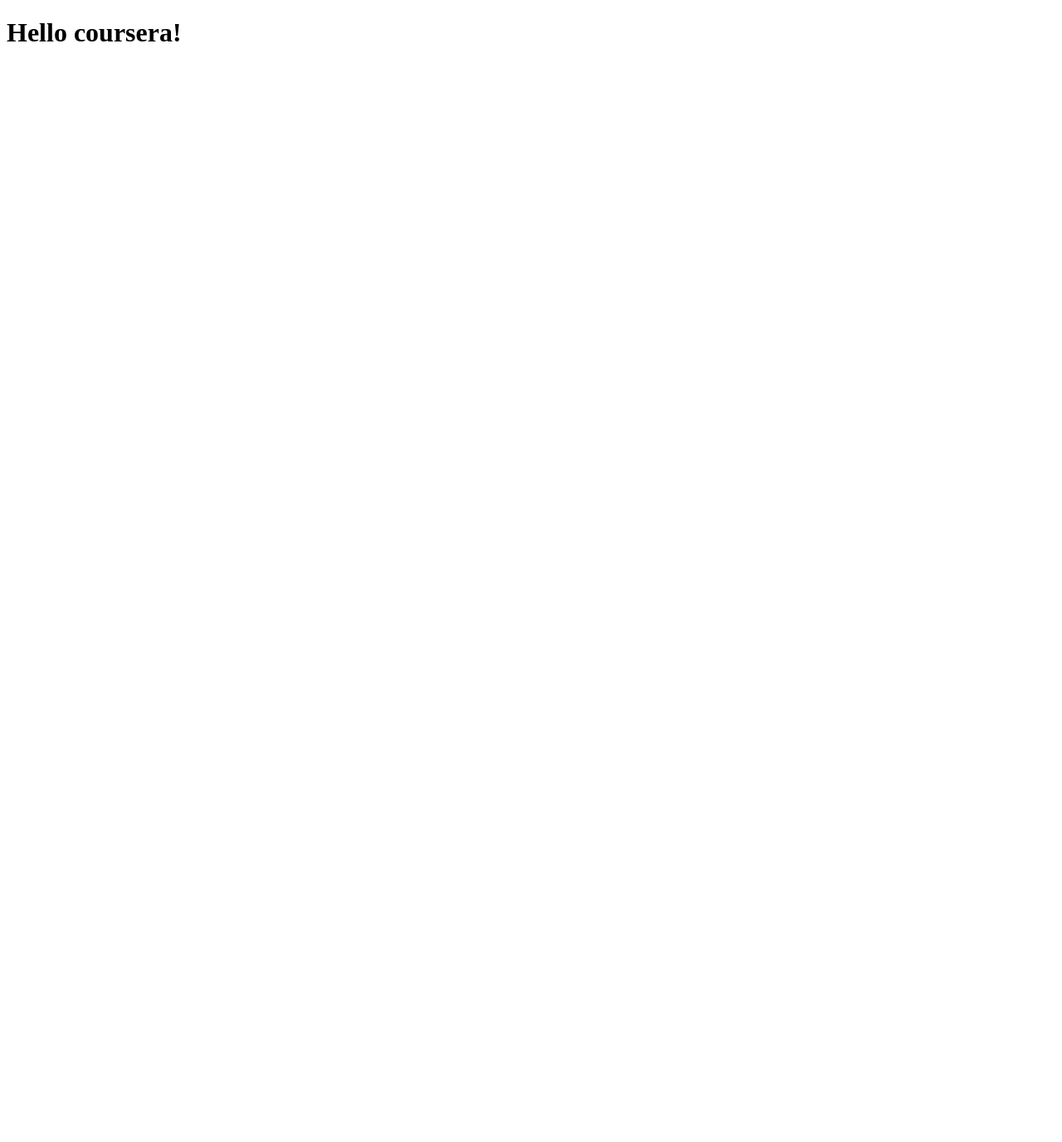
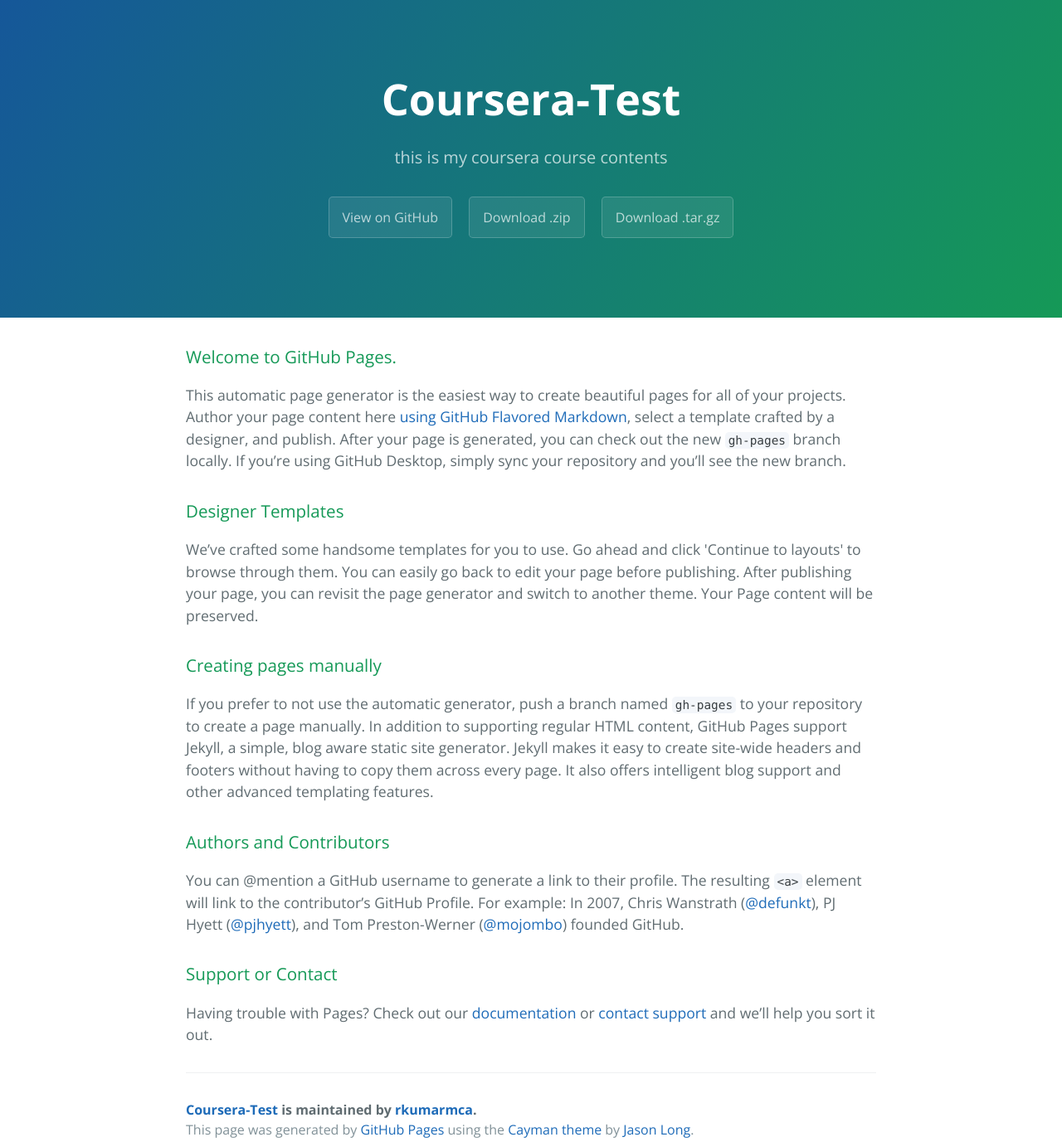
Before and after one commit to rkumarmca/coursera, a plain HTML site: page index.html in a window 1280 px wide. Shown: the whole page at 83% size. Before the commit the page ends 800 px from the top, so only its background shows below. Drawn offline with nearby package versions, Linux system fonts and the light colour scheme.

Commit message:
Create gh-pages branch via GitHub

```diff
--- a/index.html
+++ b/index.html
@@ -1,9 +1,57 @@
 <!DOCTYPE html>
-<html>
-<head>
-	<title>heloo coursera! hhhhhhiiiiiiiiiiiiiiiiiiiiiiii</title>
-</head>
-<body>
-<h1>Hello coursera!</h1>
-</body>
+<html lang="en-us">
+  <head>
+    <meta charset="UTF-8">
+    <title>Coursera-Test by rkumarmca</title>
+    <meta name="viewport" content="width=device-width, initial-scale=1">
+    <link rel="stylesheet" type="text/css" href="stylesheets/normalize.css" media="screen">
+    <link href='https://fonts.googleapis.com/css?family=Open+Sans:400,700' rel='stylesheet' type='text/css'>
+    <link rel="stylesheet" type="text/css" href="stylesheets/stylesheet.css" media="screen">
+    <link rel="stylesheet" type="text/css" href="stylesheets/github-light.css" media="screen">
+  </head>
+  <body>
+    <section class="page-header">
+      <h1 class="project-name">Coursera-Test</h1>
+      <h2 class="project-tagline">this is my coursera course contents</h2>
+      <a href="https://github.com/rkumarmca/coursera" class="btn">View on GitHub</a>
+      <a href="https://github.com/rkumarmca/coursera/zipball/master" class="btn">Download .zip</a>
+      <a href="https://github.com/rkumarmca/coursera/tarball/master" class="btn">Download .tar.gz</a>
+    </section>
+
+    <section class="main-content">
+      <h3>
+<a id="welcome-to-github-pages" class="anchor" href="#welcome-to-github-pages" aria-hidden="true"><span aria-hidden="true" class="octicon octicon-link"></span></a>Welcome to GitHub Pages.</h3>
+
+<p>This automatic page generator is the easiest way to create beautiful pages for all of your projects. Author your page content here <a href="https://guides.github.com/features/mastering-markdown/">using GitHub Flavored Markdown</a>, select a template crafted by a designer, and publish. After your page is generated, you can check out the new <code>gh-pages</code> branch locally. If you’re using GitHub Desktop, simply sync your repository and you’ll see the new branch.</p>
+
+<h3>
+<a id="designer-templates" class="anchor" href="#designer-templates" aria-hidden="true"><span aria-hidden="true" class="octicon octicon-link"></span></a>Designer Templates</h3>
+
+<p>We’ve crafted some handsome templates for you to use. Go ahead and click 'Continue to layouts' to browse through them. You can easily go back to edit your page before publishing. After publishing your page, you can revisit the page generator and switch to another theme. Your Page content will be preserved.</p>
+
+<h3>
+<a id="creating-pages-manually" class="anchor" href="#creating-pages-manually" aria-hidden="true"><span aria-hidden="true" class="octicon octicon-link"></span></a>Creating pages manually</h3>
+
+<p>If you prefer to not use the automatic generator, push a branch named <code>gh-pages</code> to your repository to create a page manually. In addition to supporting regular HTML content, GitHub Pages support Jekyll, a simple, blog aware static site generator. Jekyll makes it easy to create site-wide headers and footers without having to copy them across every page. It also offers intelligent blog support and other advanced templating features.</p>
+
+<h3>
+<a id="authors-and-contributors" class="anchor" href="#authors-and-contributors" aria-hidden="true"><span aria-hidden="true" class="octicon octicon-link"></span></a>Authors and Contributors</h3>
+
+<p>You can @mention a GitHub username to generate a link to their profile. The resulting <code>&lt;a&gt;</code> element will link to the contributor’s GitHub Profile. For example: In 2007, Chris Wanstrath (<a href="https://github.com/defunkt" class="user-mention">@defunkt</a>), PJ Hyett (<a href="https://github.com/pjhyett" class="user-mention">@pjhyett</a>), and Tom Preston-Werner (<a href="https://github.com/mojombo" class="user-mention">@mojombo</a>) founded GitHub.</p>
+
+<h3>
+<a id="support-or-contact" class="anchor" href="#support-or-contact" aria-hidden="true"><span aria-hidden="true" class="octicon octicon-link"></span></a>Support or Contact</h3>
+
+<p>Having trouble with Pages? Check out our <a href="https://help.github.com/pages">documentation</a> or <a href="https://github.com/contact">contact support</a> and we’ll help you sort it out.</p>
+
+      <footer class="site-footer">
+        <span class="site-footer-owner"><a href="https://github.com/rkumarmca/coursera">Coursera-Test</a> is maintained by <a href="https://github.com/rkumarmca">rkumarmca</a>.</span>
+
+        <span class="site-footer-credits">This page was generated by <a href="https://pages.github.com">GitHub Pages</a> using the <a href="https://github.com/jasonlong/cayman-theme">Cayman theme</a> by <a href="https://twitter.com/jasonlong">Jason Long</a>.</span>
+      </footer>
+
+    </section>
+
+
+  </body>
 </html>
```
